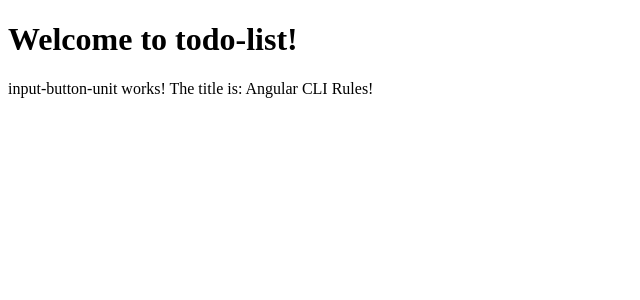
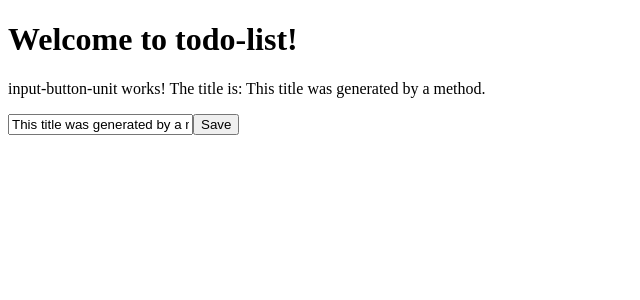
Before and after one commit to lizwait/ng-girls-todo, an Angular app: page / in a window 1280 px wide. Shown: the top 300 px of the page, without its empty margins (0-640 px from the left). Built offline with nearby package versions, Linux system fonts and the light colour scheme.

Commit message:
Added wait time to ngOnInit

```diff
--- a/src/app/input-button-unit/input-button-unit.component.ts
+++ b/src/app/input-button-unit/input-button-unit.component.ts
@@ -5,13 +5,19 @@
   template: `
   <p>
     input-button-unit works!
-    The title is: {{ title }}
+    The title is: {{ generateTitle() }}
   </p>
+
+  <input [value]="generateTitle()">
+  <button>Save</button>
 `,
   styleUrls: ['./input-button-unit.component.css']
 })
+
 export class InputButtonUnitComponent implements OnInit {
+
   title = 'Hello World';
+
   constructor() {
     console.log('in constructor');
     this.changeTitle ('My First Angular App');
@@ -19,11 +25,18 @@
   }
 
   ngOnInit(): void {
-    this.title = 'Angular CLI Rules!'
+    setTimeout(() => {
+      this.title = 'Angular CLI Rules!'
+    }, 3000);
   }
 
   changeTitle(newTitle: string) {
     console.log(newTitle);
     this.title = newTitle;
   }
+
+  generateTitle(): string {
+    return 'This title was generated by a method.';
+  }
+
 }
```
